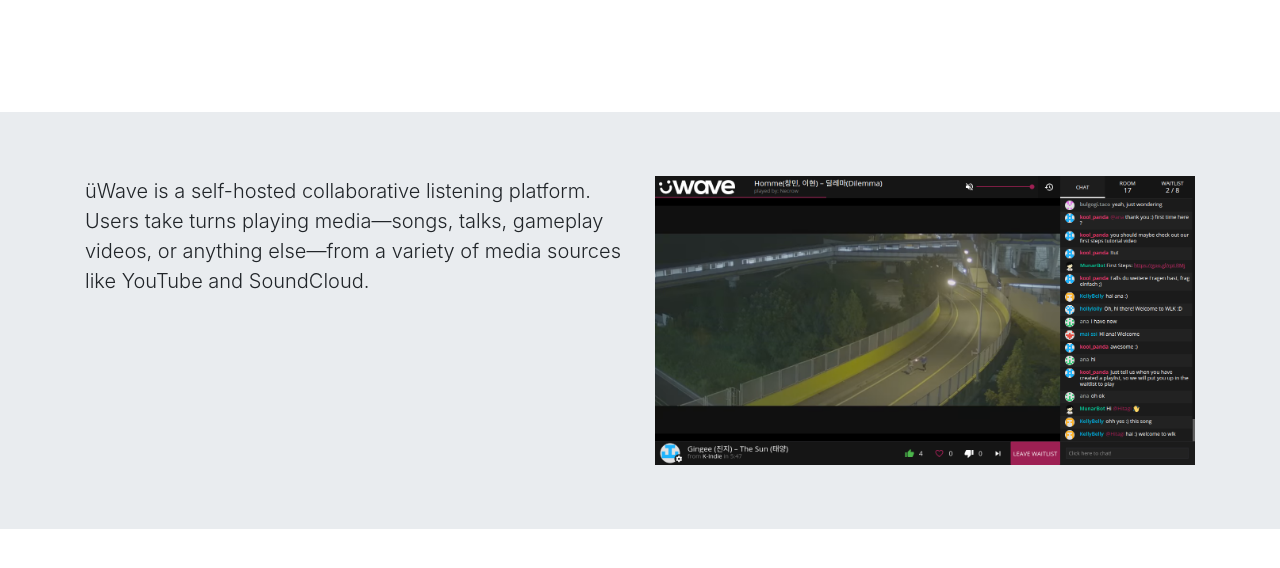
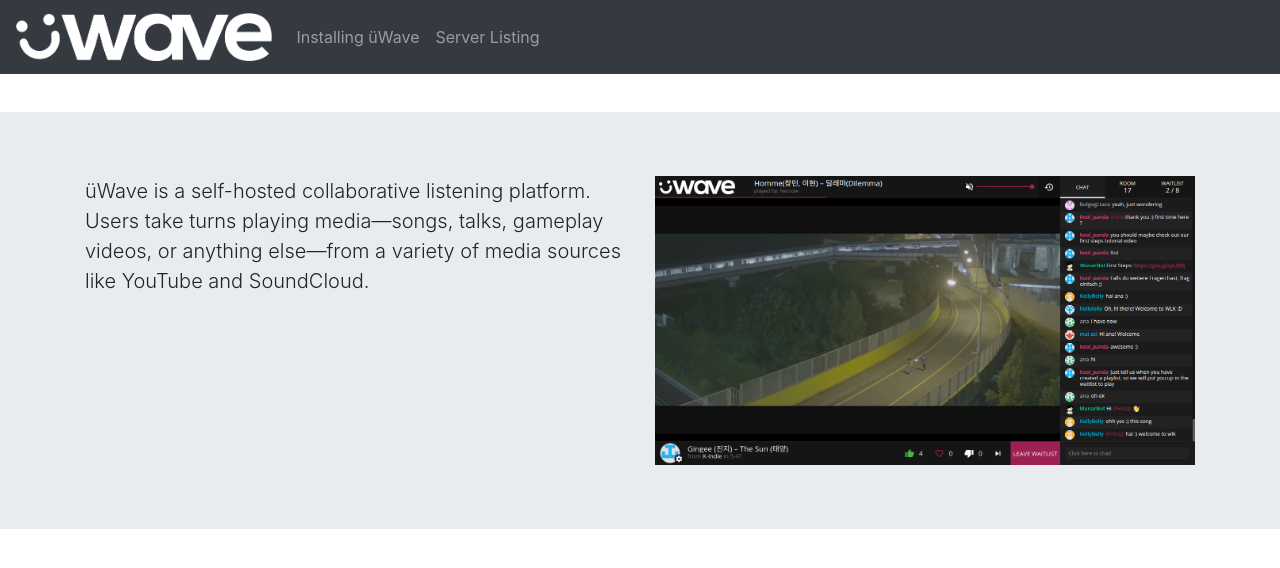
Before and after one commit to u-wave/u-wave.github.io, a Jekyll site: the page built from index.html, in a window 1280 px wide. Shown: the top 568 px of the page. Built offline with Jekyll 4.4.1, drawn with Linux system fonts in a browser that asks for light colours; nearby versions of some CDN libraries; some of the changed lines change nothing that is shown.

Commit message:
Fix navbar

```diff
--- a/_config.yml
+++ b/_config.yml
@@ -1,7 +1,7 @@
 # Site settings
 title: üWave
-tagline: Extensible, self-hosted collaborative listening platform
-description: üWave is an extensible, self-hosted collaborative listening platform.
+tagline: Self-hosted collaborative listening platform
+description: üWave is a self-hosted collaborative listening platform.
 baseurl: "" # the subpath of your site, e.g. /blog/
 url: "http://u-wave.net" # the base hostname & protocol for your site
 # twitter_username: jekyllrb
--- a/_layouts/default.html
+++ b/_layouts/default.html
@@ -20,7 +20,7 @@
     </style>
   </head>
   <body>
-    <nav class="navbar fixed-top navbar-toggleable-md navbar-inverse bg-inverse">
+    <nav class="navbar fixed-top navbar-expand-md navbar-dark bg-dark">
       <button class="navbar-toggler navbar-toggler-right"
               type="button"
               data-toggle="collapse"
```
